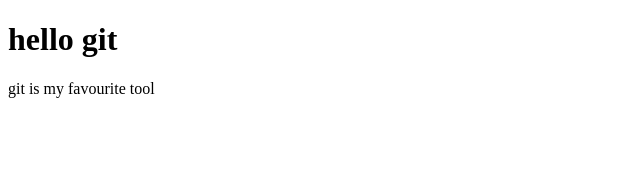
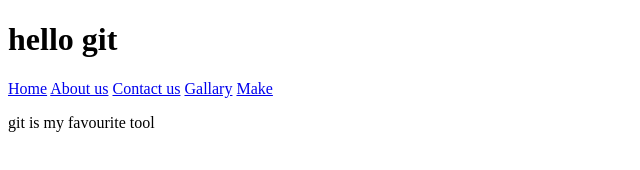
Before and after one commit to TheSwordBreaker/Git-demo, a plain HTML site: page index.html in a window 1280 px wide. Shown: the whole page, without its empty margins (0-640 px from the left). Drawn offline with Linux system fonts and the light colour scheme.

Commit message:
Nav is added

```diff
--- a/index.html
+++ b/index.html
@@ -7,8 +7,20 @@
     <title>Home</title>
 </head>
 <body>
+    <header>
     <h1>hello git</h1>
 
+        <nav>
+            <a href="index.html">Home</a>
+            <a href="aboutus.html">About us</a>
+            <a href="contactus.html">Contact us</a>
+            <a href="gallary.html">Gallary</a>
+            <a href="make.html">Make</a>
+        </nav>
+
+    </header>
     <p> git is my favourite tool</p>
+
+
 </body>
 </html>
```
